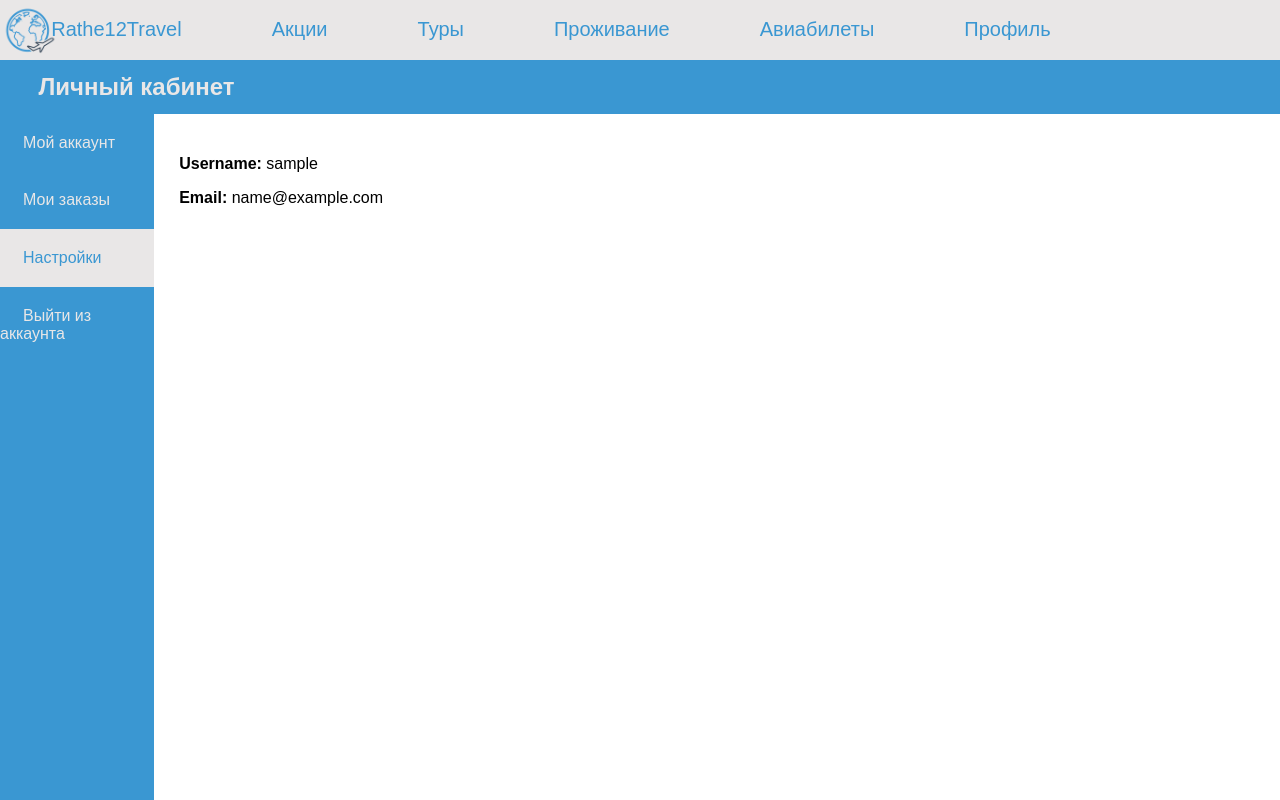
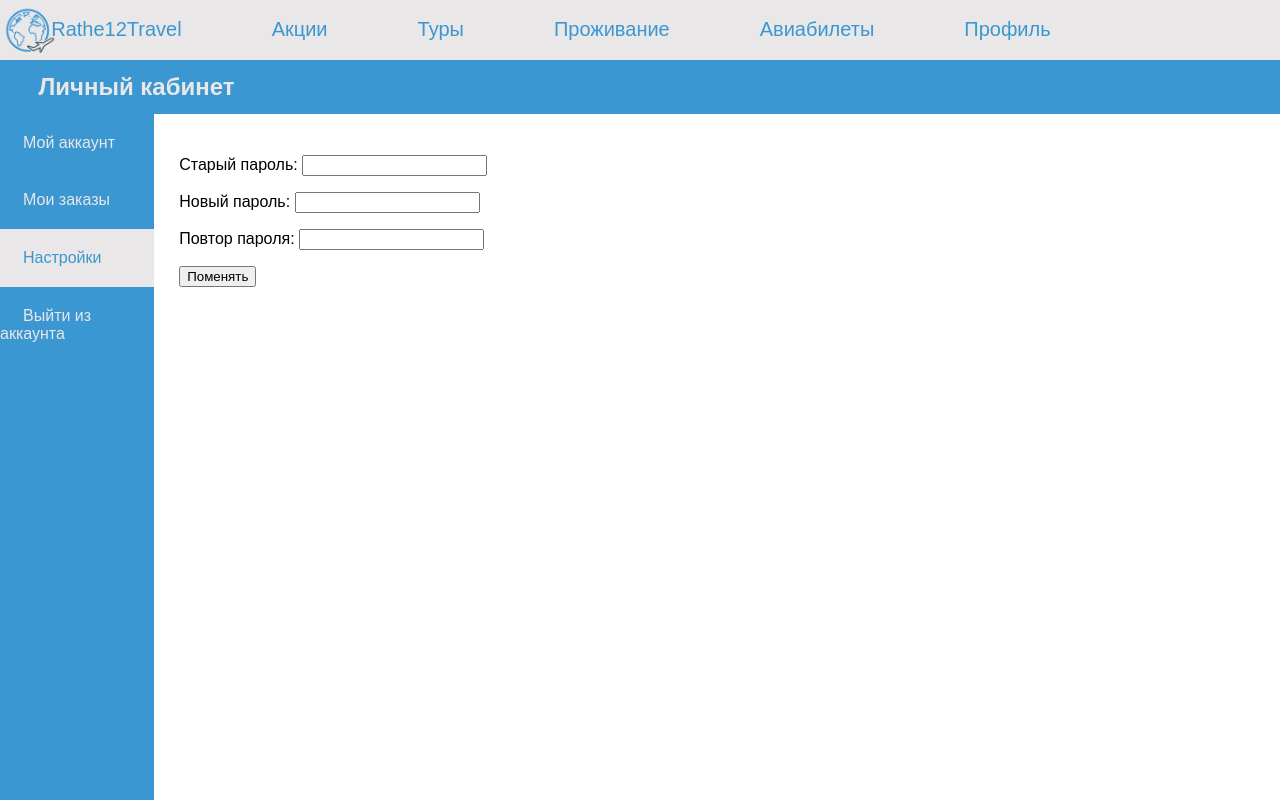
Before and after one commit to rathe12/tourism_website, a Flask app: page /profile/settings in a window 1280 px wide. Run offline with Flask 3, Linux system fonts and the light colour scheme; the visitor is signed in with stand-in values (Sample User, id 1).

Commit message:
change password

```diff
--- a/app/forms.py
+++ b/app/forms.py
@@ -7,7 +7,8 @@ class RegistrationForm(FlaskForm):
     username = StringField("Имя: ", validators=[Length(
         min=4, max=20, message="Имя должно быть от 4 до 20 символов")])
     email = StringField("Email: ", validators=[Email("Некорректный email")])
-    password = PasswordField('Пароль:', validators=[DataRequired()])
+    password = PasswordField('Пароль:', validators=[DataRequired(), Length(
+        min=4, max=50, message="Пароль должен быть от 4 до 50 символов")])
     password2 = PasswordField(
         'Повтор пароля:', validators=[DataRequired(), EqualTo('password', message='Пароли не совпадают')])
     submit = SubmitField("Регистрация")
@@ -19,3 +20,13 @@ class LoginForm(FlaskForm):
                                                      Length(min=4, max=50, message="Пароль должен быть от 4 до 50 символов")])
     remember = BooleanField('Запомнить меня')
     submit = SubmitField("Войти")
+
+
+class ChangePassword(FlaskForm):
+    old_password = PasswordField("Старый пароль: ", validators=[DataRequired(),
+                                                                Length(min=4, max=50, message="Пароль должен быть от 4 до 50 символов")])
+    new_password = PasswordField("Новый пароль: ", validators=[DataRequired(),
+                                                               Length(min=4, max=50, message="Пароль должен быть от 4 до 50 символов")])
+    new_password2 = PasswordField(
+        'Повтор пароля:', validators=[DataRequired(), EqualTo('new_password', message='Пароли не совпадают')])
+    submit = SubmitField("Поменять")
--- a/app/profile/routes.py
+++ b/app/profile/routes.py
@@ -1,31 +1,38 @@
-from flask import render_template, redirect, url_for
+from flask import render_template, redirect, url_for, flash
 from app.routes import menu
 from . import profile_bp
 from flask_login import logout_user, login_required, current_user
+from app.forms import ChangePassword
+from app.models import User
+from werkzeug.security import generate_password_hash
+from app import db
 
 
 @profile_bp.route('/myaccount')
+@login_required
 def myaccount():
-    if current_user.is_authenticated:
-        return render_template('myaccount.html', menu=menu, title='Профиль')
-    else:
-        return redirect(url_for('login'))
+    return render_template('myaccount.html', menu=menu, title='Профиль')
 
 
 @profile_bp.route('/myorders')
+@login_required
 def myorders():
-    if current_user.is_authenticated:
-        return render_template('myorders.html', menu=menu, title='Заказы')
-    else:
-        return redirect(url_for('login'))
+    return render_template('myorders.html', menu=menu, title='Заказы')
 
 
-@profile_bp.route('/settings')
+@profile_bp.route('/settings', methods=['GET', 'POST'])
+@login_required
 def settings():
-    if current_user.is_authenticated:
-        return render_template('settings.html', menu=menu, title='Настройки')
-    else:
-        return redirect(url_for('login'))
+    form = ChangePassword()
+    if form.validate_on_submit():
+        user = User.query.filter_by(email=current_user.email).first()
+        if user.check_password(form.old_password.data):
+            user.set_password(form.new_password2.data)
+            db.session.commit()
+            flash('Вы успешно сменили пароль', 'success')
+        else:
+            flash('Неверный пароль', 'error')
+    return render_template('settings.html', form=form, menu=menu, title='Настройки')
 
 
 @profile_bp.route('/logout')
--- a/app/profile/templates/myorders.html
+++ b/app/profile/templates/myorders.html
@@ -12,8 +12,7 @@
             </ul>
         </div>
         <div class="main-content">
-            <p><strong>Username:</strong> {{ current_user.username }}</p>
-        <p><strong>Email:</strong> {{ current_user.email }}</p>
+
         </div>
     </div>
 {% endblock content %}
--- a/app/profile/templates/settings.html
+++ b/app/profile/templates/settings.html
@@ -12,8 +12,26 @@
             </ul>
         </div>
         <div class="main-content">
-            <p><strong>Username:</strong> {{ current_user.username }}</p>
-        <p><strong>Email:</strong> {{ current_user.email }}</p>
+            <form action="" method="post" class="form-contact">
+                <p>{{ form.hidden_tag() }}
+                    {% for field in form if field.name not in ['csrf_token', 'remember', 'submit'] -%}
+                     <p>{{ field.label() }}
+                     {% if field.errors %}
+                               {{ field(class="invalid") }}
+                     <span class="invalid-feedback">
+                               {% for e in field.errors %}
+                               {{ e }}
+                               {% endfor %}
+                     </span>
+                     {% else %}
+                               {{ field() }}
+                     {% endif %}
+            {% endfor %}
+                                <p>{{ form.submit() }}</p>
+                {% for cat, msg in get_flashed_messages(True) %}
+                <div class="flash {{cat}}">{{msg}}</div>
+                {% endfor %}
+            </form>
         </div>
     </div>
 {% endblock content %}
--- a/app/routes.py
+++ b/app/routes.py
@@ -41,7 +41,7 @@ def register():
         user.set_password(form.password.data)
         db.session.add(user)
         db.session.commit()
-        flash('Congratulations, you are now a registered user!')
+        flash('Поздравляем, вы успешно зарагестрировались!', 'success')
         return redirect(url_for('login'))
     return render_template('register.html', title='Регистраця', form=form, menu=menu)
 
@@ -54,7 +54,7 @@ def login():
     if form.validate_on_submit():
         user = User.query.filter_by(email=form.email.data).first()
         if user is None or not user.check_password(form.password.data):
-            flash('Invalid username or password')
+            flash('Неврный логин или пароль', 'error')
             return redirect(url_for('login'))
         login_user(user, remember=form.remember.data)
         return redirect(url_for('profile.myaccount'))
--- a/app/static/css/style.css
+++ b/app/static/css/style.css
@@ -124,3 +124,20 @@ img.logo {
 .nonselected_item a{
     color: #E9E7E7;
 }
+
+.flash {padding: 10px;}
+.flash.success {
+         border: 1px solid #21DB56;
+         background: #AEFFC5;
+}
+.flash.error {
+         border: 1px solid #FF4343;
+         background: #FF9C9C;
+}
+.form-contact .invalid {
+    display: inline-block;
+    background: #FF9898;
+}
+.form-contact .invalid-feedback {
+    color: #CC0000;
+}
```
Also changed, not shown: app/templates/login.html (+19 -8 lines), app/templates/register.html (+19 -7 lines), instance/database.db.
